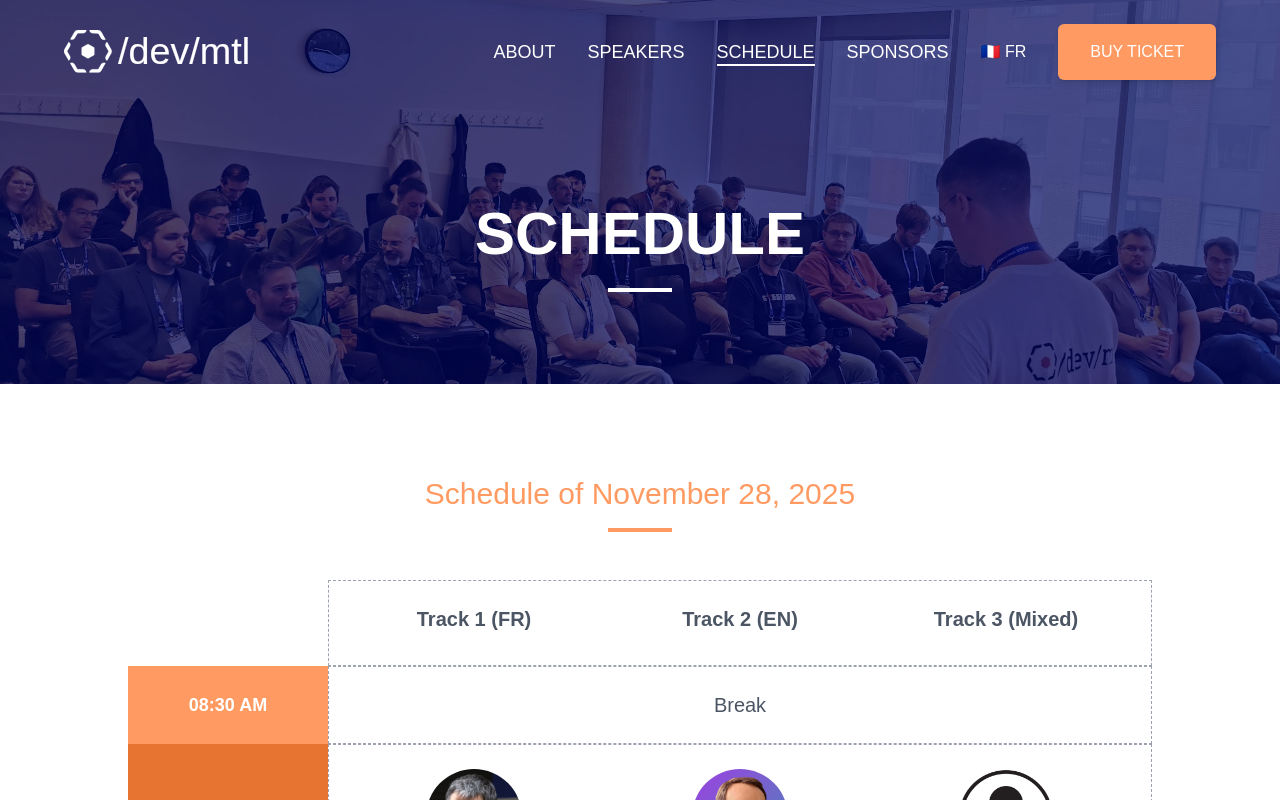
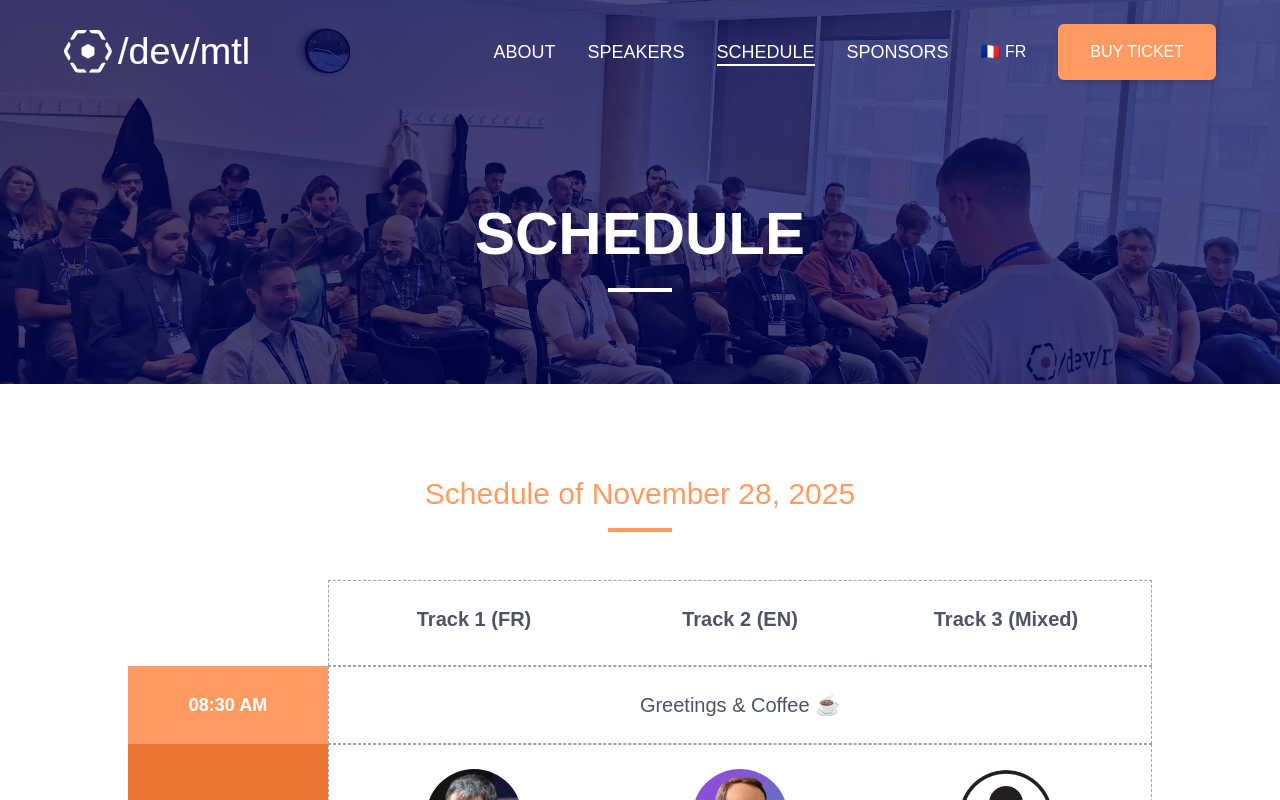
Before and after one commit to devmtl2024-org/devmtl2024-org.github.io, a React (Vite) app: page /schedule in a window 1280 px wide. Shown: the top 800 px of the page. Built offline with nearby package versions, Linux system fonts and the light colour scheme.

Commit message:
Format time once

```diff
--- a/src/components/Talks/PauseRow.tsx
+++ b/src/components/Talks/PauseRow.tsx
@@ -1,5 +1,3 @@
-import { formatTime } from "./formatTime";
-
 export default function PauseRow({
   time,
   index,
@@ -16,7 +14,7 @@ export default function PauseRow({
           index % 2 === 1 ? "bg-secondary-dark" : "bg-secondary"
         } text-white text-center p-4 flex flex-col justify-center w-full md:w-[200px]`}
       >
-        <div className="text-lg font-semibold">{formatTime(time)}</div>
+        <div className="text-lg font-semibold">{time}</div>
       </div>
       <div className="flex items-center justify-center p-6 bg-white w-full border border-dashed border-gray-400">
         <div className="text-center text-gray-600 font-medium text-xl">
--- a/src/components/Talks/TalkRow.tsx
+++ b/src/components/Talks/TalkRow.tsx
@@ -1,6 +1,5 @@
 import { Speaker } from "@/type/speakers";
 import { Link, useNavigate } from "react-router-dom";
-import { formatTime } from "./formatTime";
 
 export default function TalkRow({
   time,
@@ -20,7 +19,7 @@ export default function TalkRow({
           index % 2 === 1 ? "bg-secondary-dark" : "bg-secondary"
         } text-white text-center p-4 flex flex-col justify-center w-full md:w-[200px]`}
       >
-        <div className="text-lg font-semibold">{formatTime(time)}</div>
+        <div className="text-lg font-semibold">{time}</div>
       </div>
 
       <div
--- a/src/pages/SchedulePage.tsx
+++ b/src/pages/SchedulePage.tsx
@@ -1,4 +1,5 @@
 import { pauses } from "@/assets/pauses";
+import { formatTime } from "@/components/Talks/formatTime";
 import PauseRow from "@/components/Talks/PauseRow";
 import TalkRow from "@/components/Talks/TalkRow.tsx";
 import { useTranslation } from "@/hooks/useTranslation";
@@ -48,7 +49,6 @@ export default function SchedulePage() {
         })}
       </h2>
       <div className="w-16 h-1 bg-secondary mx-auto mb-12"></div>
-
       <div className="grid grid-cols-1 md:grid-cols-[200px_auto] bg-gray-100 mx-auto w-full max-w-screen-lg">
         <div
           className={`bg-white p-4 flex flex-col justify-center w-full md:w-[200px]`}
@@ -68,17 +68,18 @@ export default function SchedulePage() {
           </div>
         </div>
       </div>
+      {schedule.map((session, index) => {
+        const formattedTime = formatTime(session.time);
 
-      {schedule.map((session, index) =>
-        session.isPause ? (
+        return session.isPause ? (
           <PauseRow
             key={session.time}
-            time={session.time}
+            time={formattedTime}
             index={index}
             text={
-              session.time === "12:00 PM"
+              formattedTime === "12:00 PM"
                 ? t({ fr: "Repas (inclus) 🍱", en: "Lunch (included) 🍱" })
-                : session.time === "08:30 AM"
+                : formattedTime === "08:30 AM"
                   ? t({ fr: "Accueil & Café ☕", en: "Greetings & Coffee ☕" })
                   : t({ fr: "Pause", en: "Break" })
             }
@@ -86,12 +87,12 @@ export default function SchedulePage() {
         ) : (
           <TalkRow
             key={session.time}
-            time={session.time}
+            time={formattedTime}
             speakers={session.tracks!}
             index={index}
           />
-        ),
-      )}
+        );
+      })}
     </div>
   );
 }
```
